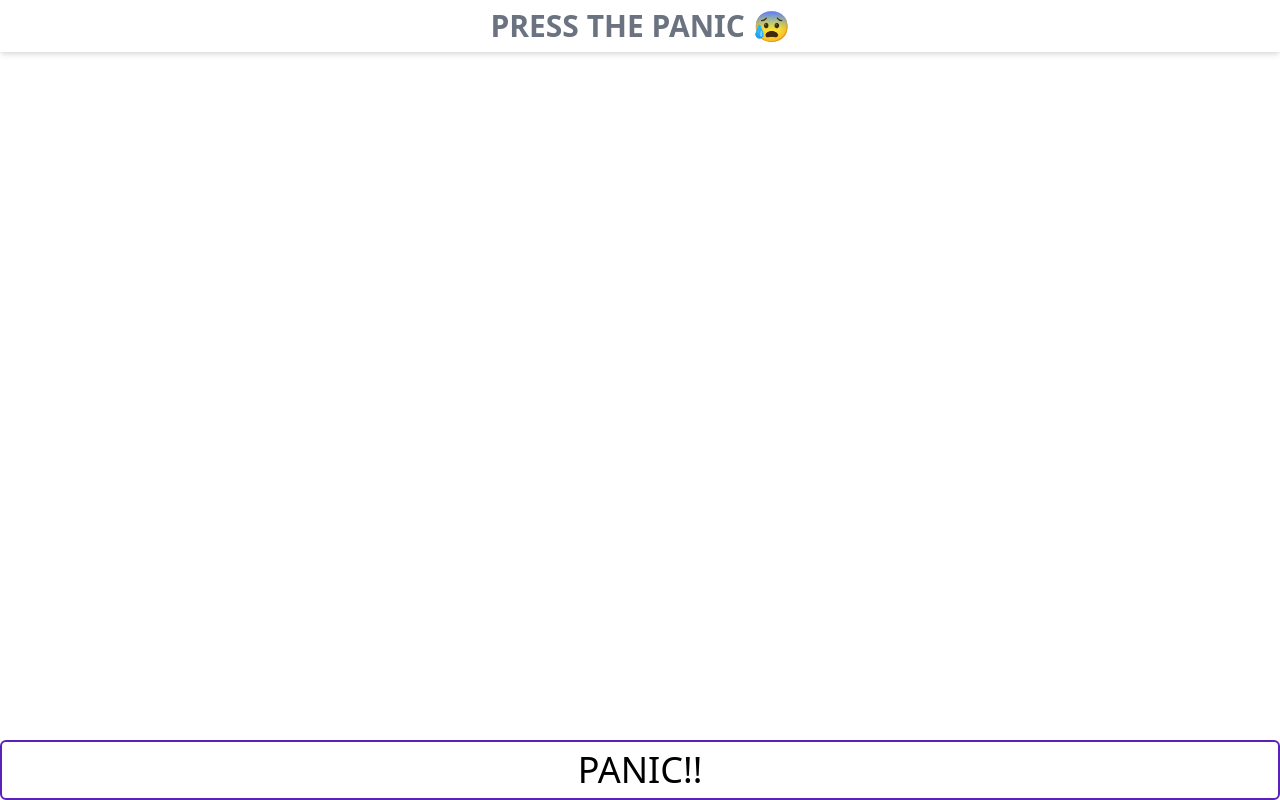
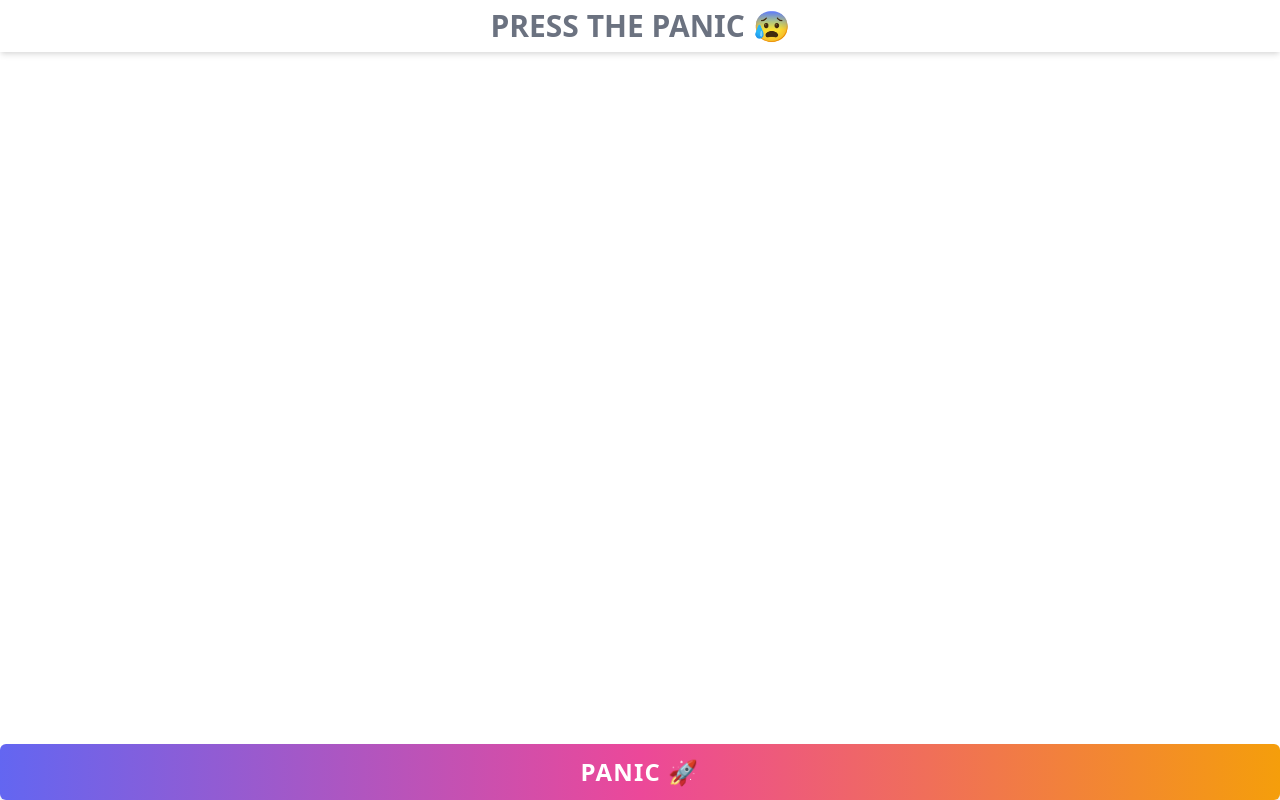
Before and after one commit to simone98dm/panic-button-fe, a Nuxt app: page / in a window 1280 px wide. Built offline with nearby package versions, Linux system fonts and the light colour scheme.

Commit message:
fix: :zap: improve UI in page

```diff
--- a/pages/index.vue
+++ b/pages/index.vue
@@ -1,19 +1,33 @@
 <template>
-  <div
-    class="container mx-auto items-center justify-center content-center max-width-sm text-center mb-0"
-  >
-    <button
-      class="border-2 border-purple-800 text-black px-4 py-2 rounded-md text-1xl font-medium hover:bg-purple-600 transition duration-300 hover:text-white text-4xl w-full absolute inset-x-0 bottom-0"
-      @click="callTheAlarm"
+  <the-main>
+    <div
+      class="
+        m-4
+        mt-32
+        mx-auto
+        items-center
+        justify-center
+        content-center
+        text-center
+      "
     >
-      PANIC!!
-    </button>
-    <span class="w-full text-4xl m-8 w-32 h-32 mx-auto">{{ this.text }}</span>
-  </div>
+      <base-text :text="this.text" color="light" size="large"></base-text>
+    </div>
+    <the-footer>
+      <base-button color="rainbow" @onclick="callTheAlarm">
+        <span>PANIC <base-emoticon icon="rocket" /></span>
+      </base-button>
+    </the-footer>
+  </the-main>
 </template>
 
 <script lang="ts">
 import Vue from 'vue'
+import BaseText from '~/components/deep/BaseText/BaseText.vue'
+import BaseButton from '~/components/deep/BaseButton/BaseButton.vue'
+import TheFooter from '~/components/high/TheFooter/TheFooter.vue'
+import TheMain from '~/components/high/TheMain/TheMain.vue'
+import BaseEmoticon from '~/components/deep/BaseEmoticon/BaseEmoticon.vue'
 
 export default Vue.extend({
   name: 'IndexPage',
@@ -30,7 +44,6 @@ export default Vue.extend({
         )
         .then((response) => response.data)
         .then((data: string) => data.split('\n'))
-
       const random = this.generateRandom(available.length)
       this.text = available[random]
     },
@@ -38,5 +51,6 @@ export default Vue.extend({
       return Math.floor(Math.random() * (limit - 1))
     },
   },
+  components: { BaseText, BaseButton, TheFooter, TheMain, BaseEmoticon },
 })
 </script>
```
